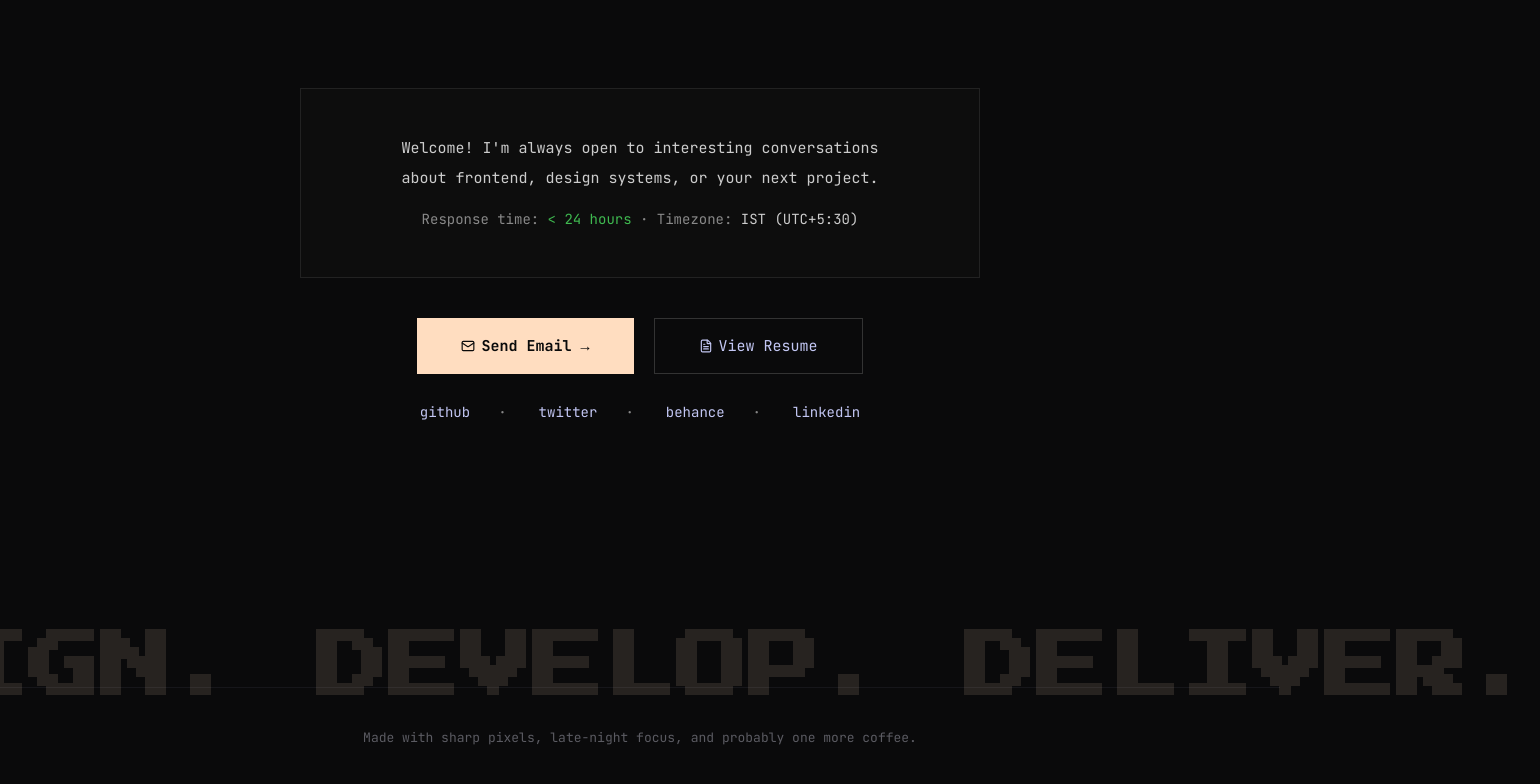
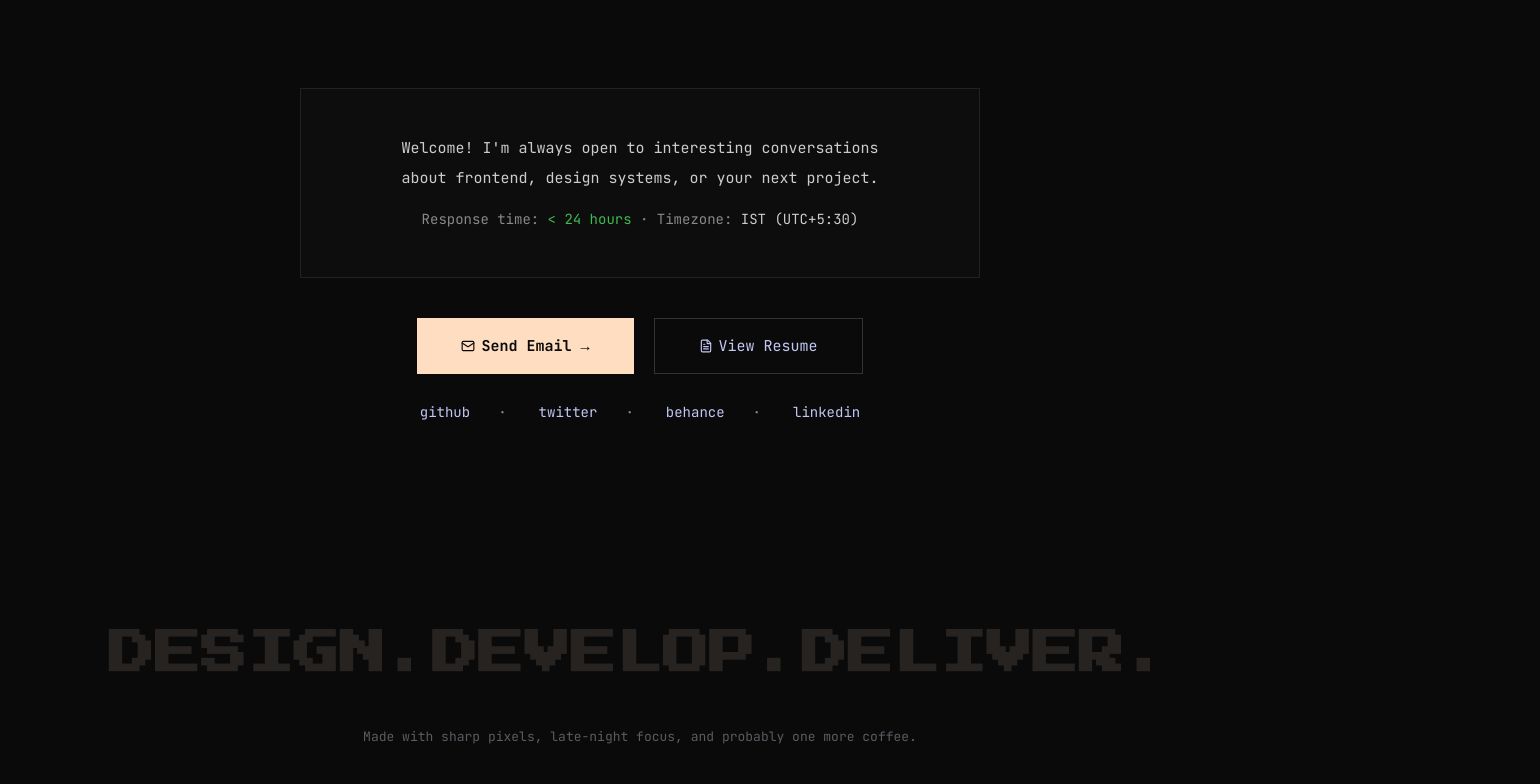
Before and after one commit to shivanirai08/pt, a Next.js app: page / in a window 1280 px wide. Shown: the part 5834-6618 px from the top of the page, 1540 px wide, since content can reach past the window. Built offline with nearby package versions, Linux system fonts and the light colour scheme.

Commit message:
feat: enhance layout and styling in Page component for improved user experience

```diff
--- a/app/page.tsx
+++ b/app/page.tsx
@@ -437,7 +437,7 @@ export default function Page() {
   const ActiveCLI = CLI_TABS[cliTab];
 
   return (
-    <div className="min-h-dvh bg-[#0a0a0b] text-[#e8e8ea]">
+    <div className="min-h-dvh overflow-x-hidden bg-[#0a0a0b] text-[#e8e8ea]">
       <SharedHeader
         mode={mode}
         activeGUISection={activeGUISection}
@@ -466,13 +466,16 @@ export default function Page() {
               />
             </main>
 
-            <footer className="relative mt-24 overflow-visible border-t border-[#16161a] py-10">
+            <footer className="relative mt-24 overflow-visible py-2 sm:py-4 md:py-8 lg:py-10">
               <div
                 aria-hidden="true"
-                className="pointer-events-none absolute left-1/2 top-[-56px] hidden -translate-x-1/2 md:flex"
+                className="pointer-events-none absolute left-1/2 top-[-56px] -translate-x-1/2"
               >
-                <div className="select-none whitespace-nowrap font-['Press_Start_2P',cursive] text-[72px] font-bold uppercase leading-none text-[#ffddc0]/[0.12]">
-                  Design. Develop. Deliver.
+                <div
+                  className="select-none whitespace-nowrap font-['Press_Start_2P',cursive] font-bold uppercase leading-none text-[#ffddc0]/[0.12]"
+                  style={{ fontSize: "clamp(20px, 4vw - 5px, 72px)" }}
+                >
+                  Design.Develop.Deliver.
                 </div>
               </div>
               <div className="relative z-10 mx-auto w-full max-w-[1440px] px-5 text-center text-[13px] text-[#5b5b62] sm:px-8 lg:px-12 xl:px-16">
```
